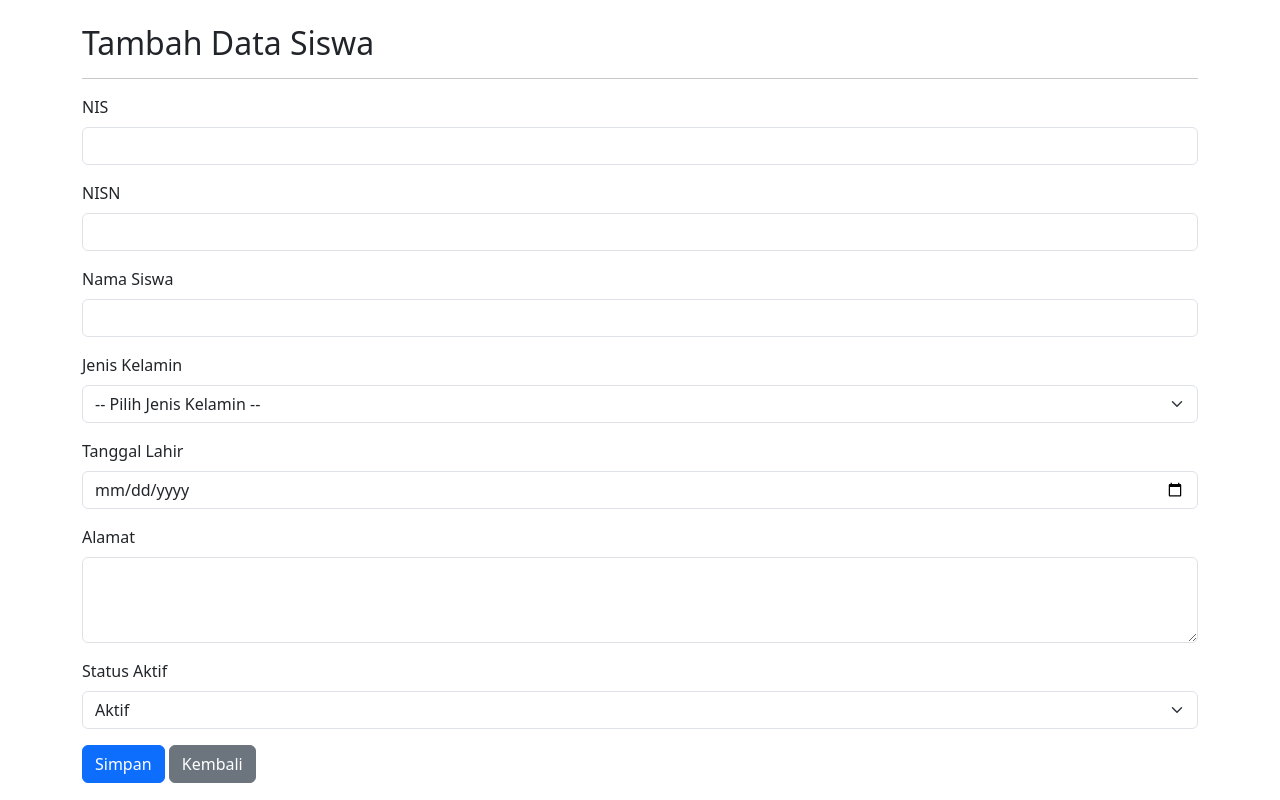
After one commit to sayabuat233-lab/UKK-2026, a PHP site: page /tambah_siswa.php in a window 1280 px wide. The commit adds this page. Run offline with PHP 8.4, Linux system fonts and the light colour scheme; a user stored in the database is signed in.

Commit message:
siswa-guru

```diff
--- a/dashboard.php
+++ b/dashboard.php
@@ -38,13 +38,13 @@ $role = $_SESSION['role'];
                 </li>
 
                 <li class="nav-item mb-2">
-                    <a href="#" class="nav-link text-white">
+                    <a href="data_siswa.php" class="nav-link text-white">
                         Data Siswa
                     </a>
                 </li>
 
                 <li class="nav-item mb-2">
-                    <a href="#" class="nav-link text-white">
+                    <a href="data_guru.php" class="nav-link text-white">
                         Data Guru
                     </a>
                 </li>
--- /dev/null
+++ b/tambah_siswa.php
@@ -0,0 +1,341 @@
+<?php
+
+session_start();
+
+if (!isset($_SESSION['id'])) {
+    header("Location: login.php");
+    exit;
+}
+
+include 'config/koneksi.php';
+
+/*
+|--------------------------------------------------------------------------
+| PERBAIKI FOREIGN KEY YANG SALAH
+|--------------------------------------------------------------------------
+| t_siswa.id tidak boleh menjadi foreign key ke t_kelas_siswa.siswa_id
+*/
+
+$cek_fk = mysqli_query($koneksi, "
+    SELECT CONSTRAINT_NAME
+    FROM information_schema.KEY_COLUMN_USAGE
+    WHERE TABLE_SCHEMA = DATABASE()
+    AND TABLE_NAME = 't_siswa'
+    AND CONSTRAINT_NAME = 't_siswa_ibfk_1'
+");
+
+if ($cek_fk && mysqli_num_rows($cek_fk) > 0) {
+
+    mysqli_query($koneksi, "
+        ALTER TABLE t_siswa
+        DROP FOREIGN KEY t_siswa_ibfk_1
+    ");
+
+}
+
+
+/*
+|--------------------------------------------------------------------------
+| PROSES TAMBAH DATA SISWA
+|--------------------------------------------------------------------------
+*/
+
+if (isset($_POST['simpan'])) {
+
+    $nis = mysqli_real_escape_string(
+        $koneksi,
+        $_POST['nis']
+    );
+
+    $nisn = mysqli_real_escape_string(
+        $koneksi,
+        $_POST['nisn']
+    );
+
+    $nama = mysqli_real_escape_string(
+        $koneksi,
+        $_POST['nama']
+    );
+
+    $jenis_kelamin = mysqli_real_escape_string(
+        $koneksi,
+        $_POST['jenis_kelamin']
+    );
+
+    $tanggal_lahir = mysqli_real_escape_string(
+        $koneksi,
+        $_POST['tanggal_lahir']
+    );
+
+    $alamat = mysqli_real_escape_string(
+        $koneksi,
+        $_POST['alamat']
+    );
+
+    $status_aktif = (int) $_POST['status_aktif'];
+
+
+    /*
+    |--------------------------------------------------------------------------
+    | INSERT DATA
+    |--------------------------------------------------------------------------
+    */
+
+    $sql = "
+        INSERT INTO t_siswa
+        (
+            nis,
+            nisn,
+            nama,
+            jenis_kelamin,
+            tanggal_lahir,
+            alamat,
+            status_aktif
+        )
+        VALUES
+        (
+            '$nis',
+            '$nisn',
+            '$nama',
+            '$jenis_kelamin',
+            '$tanggal_lahir',
+            '$alamat',
+            '$status_aktif'
+        )
+    ";
+
+
+    if (mysqli_query($koneksi, $sql)) {
+
+        header("Location: data_siswa.php");
+        exit;
+
+    } else {
+
+        $error = mysqli_error($koneksi);
+
+    }
+
+}
+
+?>
+
+<!DOCTYPE html>
+<html lang="id">
+
+<head>
+
+    <meta charset="UTF-8">
+
+    <meta name="viewport" content="width=device-width, initial-scale=1.0">
+
+    <title>Tambah Data Siswa</title>
+
+    <link
+        href="https://cdn.jsdelivr.net/npm/bootstrap@5.3.3/dist/css/bootstrap.min.css"
+        rel="stylesheet"
+    >
+
+</head>
+
+<body>
+
+<div class="container mt-4">
+
+    <h2>Tambah Data Siswa</h2>
+
+    <hr>
+
+
+    <?php if (isset($error)) { ?>
+
+        <div class="alert alert-danger">
+
+            <strong>Gagal menambahkan data!</strong>
+
+            <br>
+
+            <?= htmlspecialchars($error); ?>
+
+        </div>
+
+    <?php } ?>
+
+
+    <form method="POST">
+
+
+        <!-- NIS -->
+
+        <div class="mb-3">
+
+            <label class="form-label">
+                NIS
+            </label>
+
+            <input
+                type="text"
+                name="nis"
+                class="form-control"
+                required
+            >
+
+        </div>
+
+
+        <!-- NISN -->
+
+        <div class="mb-3">
+
+            <label class="form-label">
+                NISN
+            </label>
+
+            <input
+                type="text"
+                name="nisn"
+                class="form-control"
+                required
+            >
+
+        </div>
+
+
+        <!-- NAMA -->
+
+        <div class="mb-3">
+
+            <label class="form-label">
+                Nama Siswa
+            </label>
+
+            <input
+                type="text"
+                name="nama"
+                class="form-control"
+                required
+            >
+
+        </div>
+
+
+        <!-- JENIS KELAMIN -->
+
+        <div class="mb-3">
+
+            <label class="form-label">
+                Jenis Kelamin
+            </label>
+
+            <select
+                name="jenis_kelamin"
+                class="form-select"
+                required
+            >
+
+                <option value="">
+                    -- Pilih Jenis Kelamin --
+                </option>
+
+                <option value="L">
+                    Laki-laki
+                </option>
+
+                <option value="P">
+                    Perempuan
+                </option>
+
+            </select>
+
+        </div>
+
+
+        <!-- TANGGAL LAHIR -->
+
+        <div class="mb-3">
+
+            <label class="form-label">
+                Tanggal Lahir
+            </label>
+
+            <input
+                type="date"
+                name="tanggal_lahir"
+                class="form-control"
+                required
+            >
+
+        </div>
+
+
+        <!-- ALAMAT -->
+
+        <div class="mb-3">
+
+            <label class="form-label">
+                Alamat
+            </label>
+
+            <textarea
+                name="alamat"
+                class="form-control"
+                rows="3"
+                required
+            ></textarea>
+
+        </div>
+
+
+        <!-- STATUS -->
+
+        <div class="mb-3">
+
+            <label class="form-label">
+                Status Aktif
+            </label>
+
+            <select
+                name="status_aktif"
+                class="form-select"
+                required
+            >
+
+                <option value="1">
+                    Aktif
+                </option>
+
+                <option value="0">
+                    Tidak Aktif
+                </option>
+
+            </select>
+
+        </div>
+
+
+        <!-- BUTTON -->
+
+        <button
+            type="submit"
+            name="simpan"
+            class="btn btn-primary"
+        >
+            Simpan
+        </button>
+
+
+        <a
+            href="data_siswa.php"
+            class="btn btn-secondary"
+        >
+            Kembali
+        </a>
+
+
+    </form>
+
+</div>
+
+</body>
+
+</html>
```
Also changed, not shown: data_guru.php (added, +163 -0 lines), data_siswa.php (added, +135 -0 lines).
